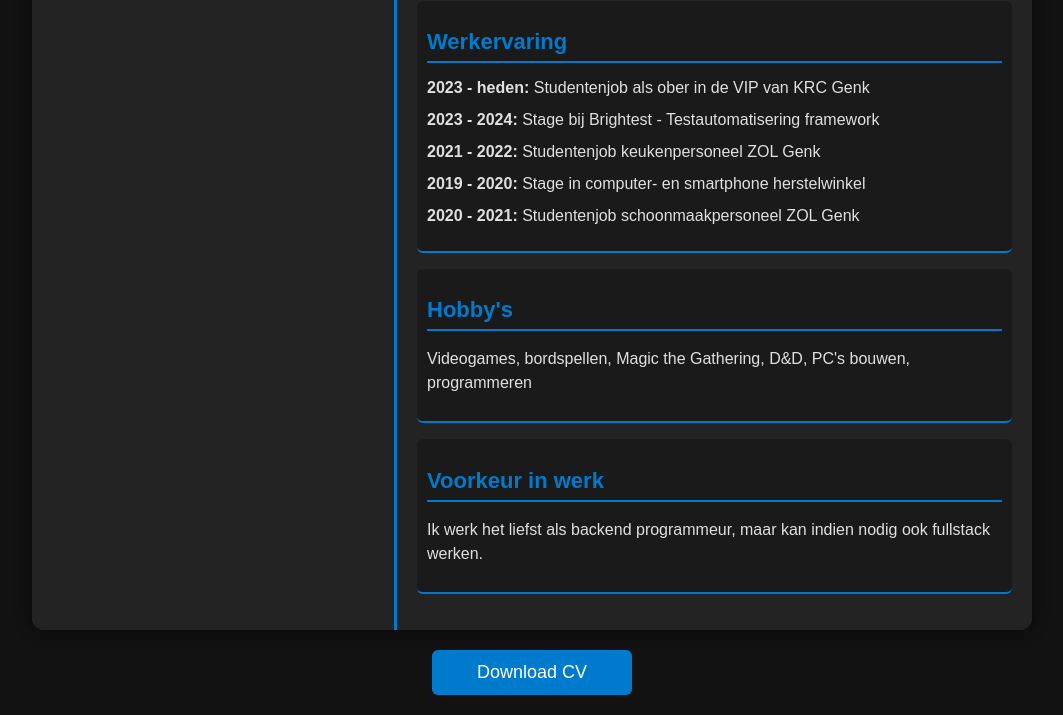
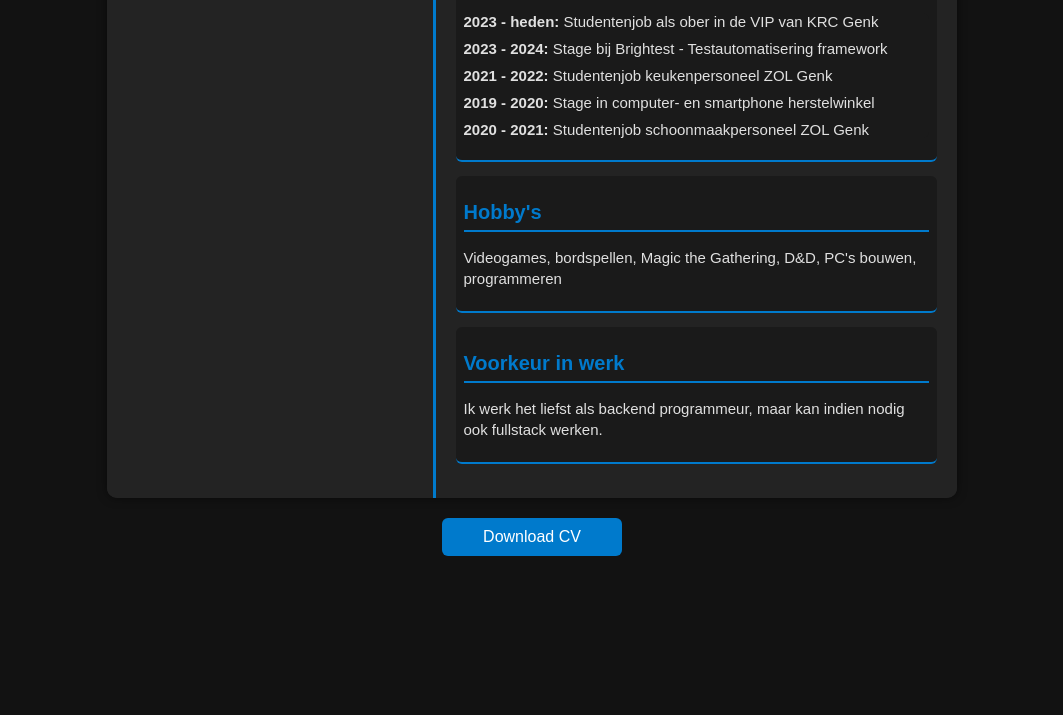
Before and after one commit to Cristo38/CV, a plain HTML site: page Index.html in a window 1280 px wide. Shown: the part 1288-2003 px from the top of the page, without its empty margins (108-1171 px from the left). After the commit the page ends 1864 px from the top, so only its background shows below. Drawn offline with Linux system fonts and the light colour scheme.

Commit message:
made css more reponsive

```diff
--- a/public/style.css
+++ b/public/style.css
@@ -9,49 +9,49 @@ body {
 
 .container {
     display: flex;
-    flex-wrap: wrap; /* allow wrapping on smaller screens */
-    max-width: 1000px;
+    flex-wrap: wrap;
+    max-width: 850px; /* smaller than before */
     margin: 20px auto;
     background-color: #1e1e1e;
-    box-shadow: 0 0 15px rgba(0, 0, 0, 0.6);
-    border-radius: 12px;
+    box-shadow: 0 0 10px rgba(0, 0, 0, 0.5);
+    border-radius: 10px;
     overflow: hidden;
 }
 
 /* Sidebar */
 .sidebar {
     background-color: #232323;
-    padding: 16px;
-    width: 33%;
+    padding: 14px;
+    width: 35%;
     text-align: center;
     border-right: 3px solid #007acc;
 }
 
 .profile-pic {
-    width: 160px;
-    height: 160px;
+    width: 120px;
+    height: 120px;
     border-radius: 50%;
-    border: 3px solid #e0e0e0;
-    margin-bottom: 16px;
+    border: 2px solid #e0e0e0;
+    margin-bottom: 12px;
 }
 
 h2, h3 {
     color: #f5f5f5;
-    margin-bottom: 8px;
-    font-size: 18px;
+    margin-bottom: 6px;
+    font-size: 16px;
 }
 
 .skills-list, ul, .personal-info, .info-section {
     background-color: #1a1a1a;
     border-radius: 6px;
-    padding: 10px;
-    margin-bottom: 16px;
+    padding: 8px;
+    margin-bottom: 14px;
 }
 
 .skills-list li, .stars {
     display: flex;
     justify-content: space-between;
-    padding: 6px 0;
+    padding: 4px 0;
 }
 
 /* Content */
@@ -59,14 +59,14 @@ h2, h3 {
     flex: 1;
     padding: 20px;
     background-color: #232323;
-    width: 67%;
+    width: 65%;
 }
 
 h2 {
     border-bottom: 2px solid #007acc;
     padding-bottom: 6px;
-    margin-bottom: 12px;
-    font-size: 22px;
+    margin-bottom: 10px;
+    font-size: 20px;
     color: #007acc;
 }
 
@@ -76,38 +76,38 @@ ul {
 }
 
 ul li {
-    margin: 14px 0;
-    font-size: 16px;
+    margin: 10px 0;
+    font-size: 15px;
 }
 
 p {
-    font-size: 16px;
-    line-height: 1.5;
-    margin-bottom: 16px;
+    font-size: 15px;
+    line-height: 1.4;
+    margin-bottom: 14px;
 }
 
 section {
-    margin-bottom: 24px;
-    padding-bottom: 12px;
+    margin-bottom: 20px;
+    padding-bottom: 10px;
     border-bottom: 2px solid #007acc;
 }
 
 h3 {
-    font-size: 16px;
+    font-size: 15px;
 }
 
 /* Download knop */
 .download-btn {
     display: block;
-    width: 200px;
+    width: 180px;
     margin: 20px auto;
-    padding: 12px;
+    padding: 10px;
     background-color: #007acc;
     color: white;
     text-align: center;
     border: none;
     cursor: pointer;
-    font-size: 18px;
+    font-size: 16px;
     border-radius: 6px;
 }
 
@@ -129,18 +129,18 @@ h3 {
 
     .sidebar, .content {
         width: 100%;
-        padding: 16px;
+        padding: 14px;
         border-right: none;
         border-bottom: 2px solid #007acc;
     }
 
     .profile-pic {
-        width: 120px;
-        height: 120px;
+        width: 100px;
+        height: 100px;
     }
 
     h2 {
-        font-size: 20px;
+        font-size: 18px;
     }
 
     h3, p, ul li {
@@ -149,6 +149,6 @@ h3 {
 
     .download-btn {
         width: 100%;
-        font-size: 16px;
+        font-size: 15px;
     }
 }
```
